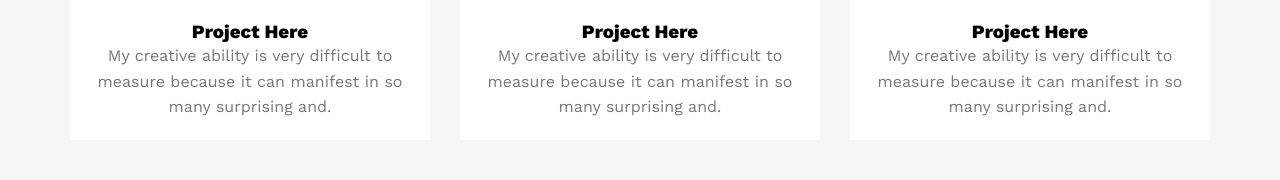
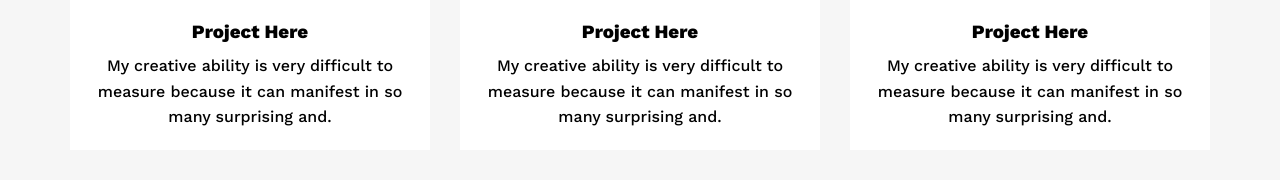
Before and after one commit to Hussein-kadhim/HTML-CSS-TEMPLATE-ONE, a website built with Parcel: page index.html in a window 1280 px wide. Shown: the part 2544-2724 px from the top of the page. Built offline with nearby package versions, Linux system fonts and the light colour scheme.

Commit message:
changed the color to black padding top font-weight

```diff
--- a/css/leon.css
+++ b/css/leon.css
@@ -398,9 +398,11 @@ body {
 }
 
 .portfolio .portfolio-content .card .info p {
-    color: #777;
+    color: #000;
     line-height: 1.6;
-    margin-bottom: 0;
+    margin-bottom: 0px;
+    padding-top: 10px;
+    font-weight: 500;
 }
 
 /* End Portfolio  */
```
